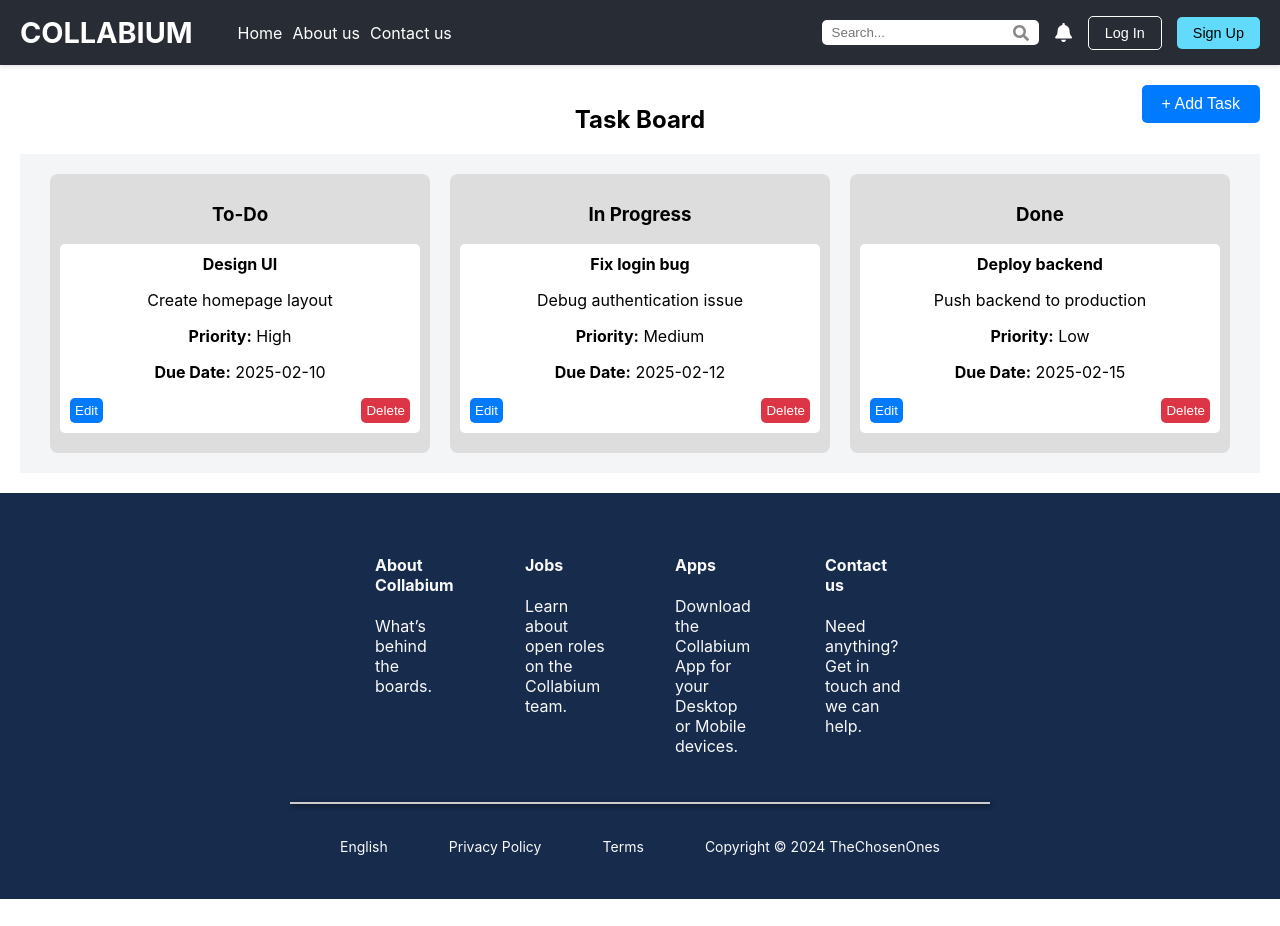
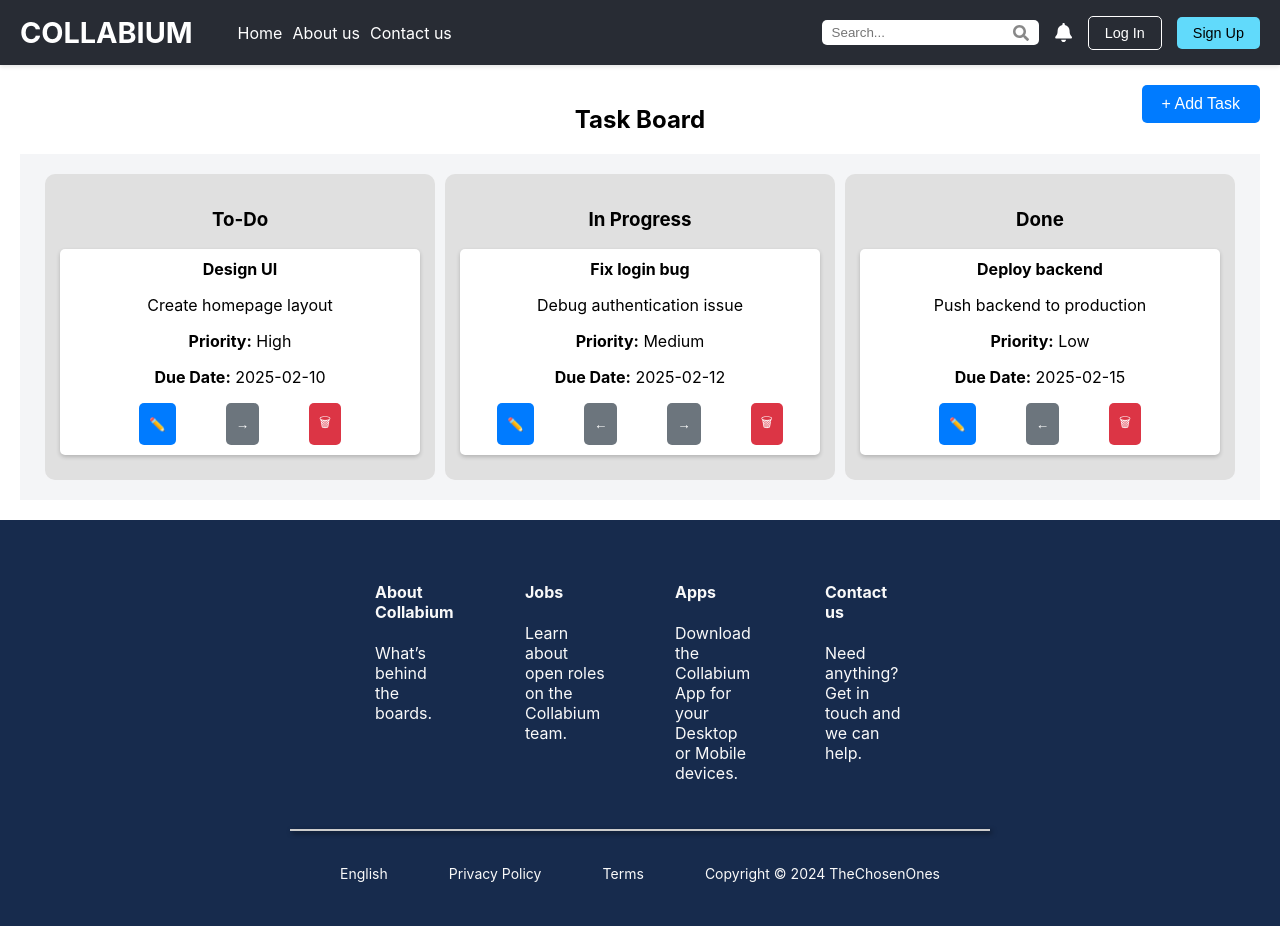
Before and after one commit to KianShirvani/TheChosenOnes, a React (Create React App) app in the folder frontend/: page /tasks in a window 1280 px wide. Before the commit the page ends 899 px from the top, so only its background shows below. Built offline with nearby package versions, Linux system fonts and the light colour scheme.

Commit message:
added arrows to tasks for smoother task management

```diff
--- a/frontend/src/components/TaskBoard.js
+++ b/frontend/src/components/TaskBoard.js
@@ -39,16 +39,31 @@ const TaskBoard = () => {
     setIsModalOpen(true);
   };
 
-  // ✅ allow users to delete tasks from **any** column
   const handleDeleteTask = (taskId) => {
     setTasks((prevTasks) => {
       const updatedTasks = { ...prevTasks };
-
-      // remove task from whichever column it belongs to
       Object.keys(updatedTasks).forEach((status) => {
         updatedTasks[status] = updatedTasks[status].filter((task) => task.id !== taskId);
       });
+      return updatedTasks;
+    });
+  };
 
+  const handleMoveTask = (task, direction) => {
+    const columnOrder = ["todo", "inProgress", "done"];
+    const currentIndex = columnOrder.indexOf(
+      Object.keys(tasks).find((status) => tasks[status].some((t) => t.id === task.id))
+    );
+
+    if (currentIndex === -1) return;
+
+    const newIndex = direction === "left" ? currentIndex - 1 : currentIndex + 1;
+    if (newIndex < 0 || newIndex >= columnOrder.length) return;
+
+    setTasks((prevTasks) => {
+      const updatedTasks = { ...prevTasks };
+      updatedTasks[columnOrder[currentIndex]] = updatedTasks[columnOrder[currentIndex]].filter((t) => t.id !== task.id);
+      updatedTasks[columnOrder[newIndex]] = [...updatedTasks[columnOrder[newIndex]], task];
       return updatedTasks;
     });
   };
@@ -61,9 +76,9 @@ const TaskBoard = () => {
       {isModalOpen && <AddTask task={editingTask} onSaveTask={handleSaveTask} onClose={() => setIsModalOpen(false)} />}
 
       <div style={styles.board}>
-        <TaskList title="To-Do" tasks={tasks.todo} onEditTask={handleEditTask} onDeleteTask={handleDeleteTask} />
-        <TaskList title="In Progress" tasks={tasks.inProgress} onEditTask={handleEditTask} onDeleteTask={handleDeleteTask} />
-        <TaskList title="Done" tasks={tasks.done} onEditTask={handleEditTask} onDeleteTask={handleDeleteTask} />
+        <TaskList title="To-Do" tasks={tasks.todo} onEditTask={handleEditTask} onDeleteTask={handleDeleteTask} onMoveTask={handleMoveTask} />
+        <TaskList title="In Progress" tasks={tasks.inProgress} onEditTask={handleEditTask} onDeleteTask={handleDeleteTask} onMoveTask={handleMoveTask} />
+        <TaskList title="Done" tasks={tasks.done} onEditTask={handleEditTask} onDeleteTask={handleDeleteTask} onMoveTask={handleMoveTask} />
       </div>
     </div>
   );
--- a/frontend/src/components/TaskList.js
+++ b/frontend/src/components/TaskList.js
@@ -1,8 +1,8 @@
 import React from "react";
 
-const TaskList = ({ title, tasks, onEditTask, onDeleteTask }) => {
+const TaskList = ({ title, tasks, onEditTask, onDeleteTask, onMoveTask }) => {
   return (
-    <div style={styles.column}>
+    <div style={styles.list}>
       <h3>{title}</h3>
       {tasks.map((task) => (
         <div key={task.id} style={styles.task}>
@@ -10,9 +10,17 @@ const TaskList = ({ title, tasks, onEditTask, onDeleteTask }) => {
           <p>{task.description}</p>
           <p><strong>Priority:</strong> {task.priority}</p>
           <p><strong>Due Date:</strong> {task.dueDate}</p>
-          <div style={styles.buttonContainer}>
-            <button onClick={() => onEditTask(task)} style={styles.editButton}>Edit</button>
-            <button onClick={() => onDeleteTask(task.id, title.toLowerCase().replace(" ", ""))} style={styles.deleteButton}>Delete</button>
+
+          {/* buttons: edit (first), move left/right (middle), delete (last) */}
+          <div style={styles.actions}>
+            <button onClick={() => onEditTask(task)} style={styles.edit}>✏️</button>
+            {title !== "To-Do" && (
+              <button onClick={() => onMoveTask(task, "left")} style={styles.arrow}>←</button>
+            )}
+            {title !== "Done" && (
+              <button onClick={() => onMoveTask(task, "right")} style={styles.arrow}>→</button>
+            )}
+            <button onClick={() => onDeleteTask(task.id)} style={styles.delete}>🗑</button>
           </div>
         </div>
       ))}
@@ -21,11 +29,12 @@ const TaskList = ({ title, tasks, onEditTask, onDeleteTask }) => {
 };
 
 const styles = {
-  column: { background: "#ddd", padding: "10px", width: "30%", borderRadius: "8px" },
-  task: { background: "white", padding: "10px", margin: "10px 0", borderRadius: "5px" },
-  buttonContainer: { display: "flex", justifyContent: "space-between", marginTop: "10px" },
-  editButton: { background: "#007bff", color: "white", border: "none", padding: "5px", cursor: "pointer", borderRadius: "5px" },
-  deleteButton: { background: "#dc3545", color: "white", border: "none", padding: "5px", cursor: "pointer", borderRadius: "5px" }
+  list: { width: "30%", background: "#e0e0e0", padding: "15px", borderRadius: "10px" },
+  task: { background: "#fff", padding: "10px", margin: "10px 0", borderRadius: "5px", boxShadow: "0px 2px 4px rgba(0,0,0,0.2)" },
+  actions: { display: "flex", justifyContent: "center", gap: "50px", marginTop: "10px" },
+  edit: { background: "#007bff", color: "white", border: "none", padding: "10px 10px", cursor: "pointer", borderRadius: "5px" },
+  delete: { background: "#dc3545", color: "white", border: "none", padding: "10px 10px", cursor: "pointer", borderRadius: "5px" },
+  arrow: { background: "#6c757d", color: "white", border: "none", padding: "10px 10px", cursor: "pointer", borderRadius: "5px" }
 };
 
 export default TaskList;
```
